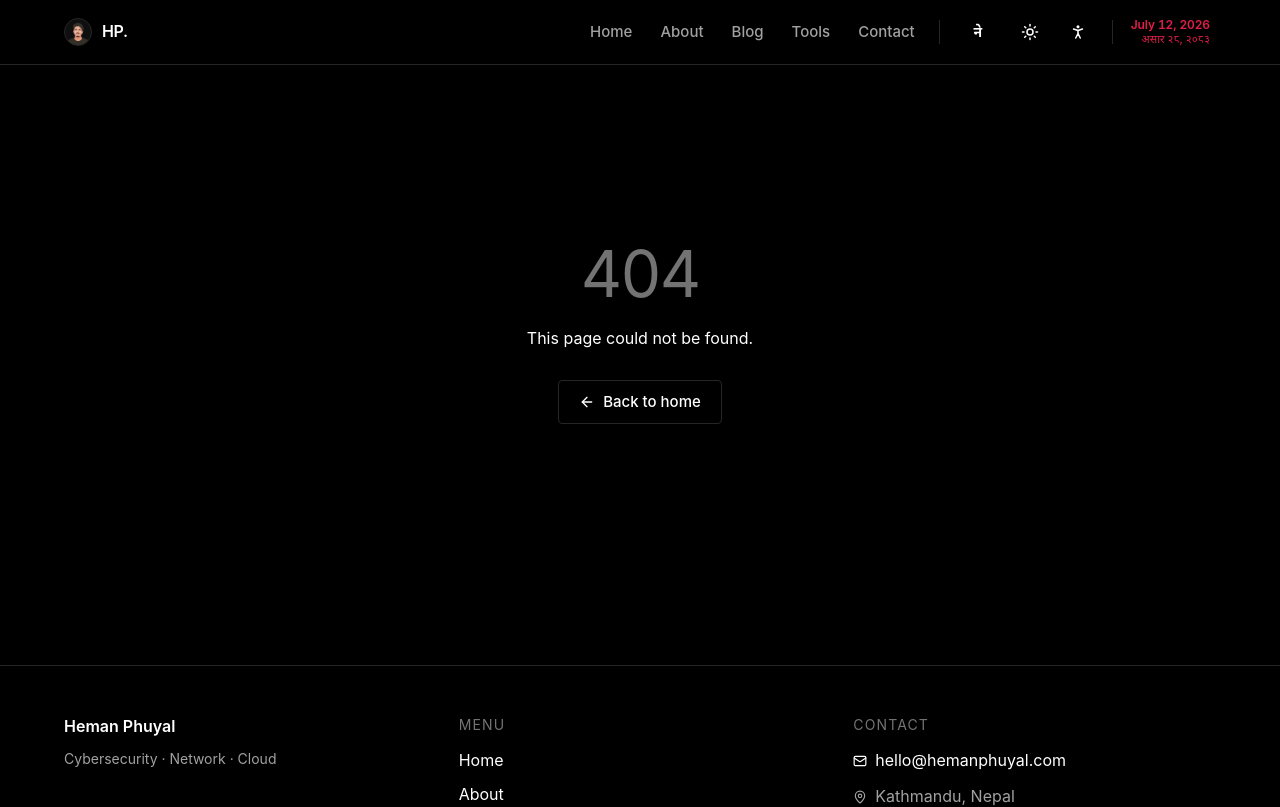
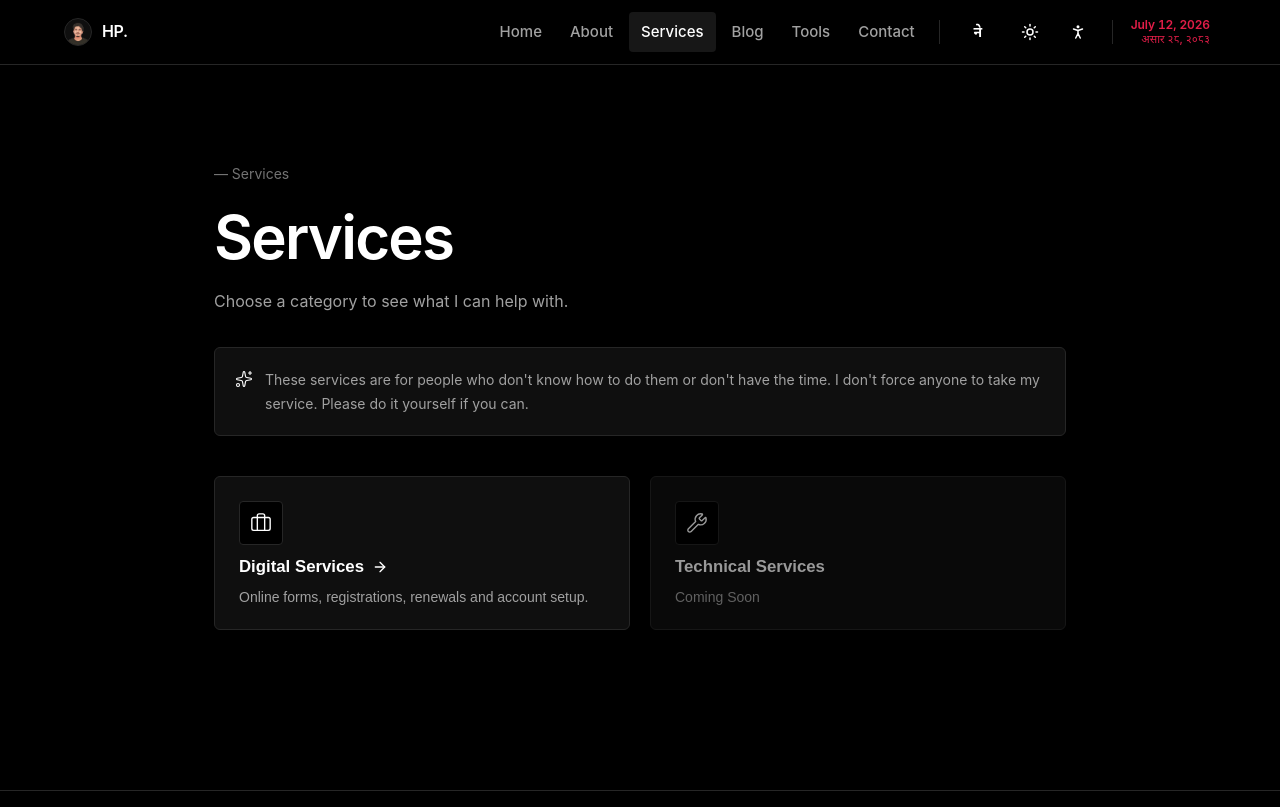
Before and after one commit to hemanphuyal/MyWebApp, a React (Vite) app: page /services in a window 1280 px wide. Shown: the top 807 px of the page. Built offline with nearby package versions, Linux system fonts and the light colour scheme.

Commit message:
Servic Page Added with Digital Service

```diff
--- a/src/App.tsx
+++ b/src/App.tsx
@@ -7,6 +7,7 @@ import Home from './pages/Home'
 import About from './pages/About'
 import Contact from './pages/Contact'
 import Blog from './pages/Blog'
+import Services from './pages/Services'
 import Tools from './pages/Tools'
 import CalendarPage from './pages/CalendarPage'
 import NotFound from './pages/NotFound'
@@ -26,6 +27,7 @@ export default function App() {
           <Route path="/" element={<Home />} />
           <Route path="/about" element={<About />} />
           <Route path="/contact" element={<Contact />} />
+          <Route path="/services" element={<Services />} />
           <Route path="/blog" element={<Blog />} />
           <Route path="/tools" element={<Tools />} />
           <Route path="/calendar" element={<CalendarPage />} />
--- a/src/components/Navbar.tsx
+++ b/src/components/Navbar.tsx
@@ -52,9 +52,9 @@ const styles: Record<string, React.CSSProperties> = {
   },
 }
 
-const NAV_ITEMS = ['home', 'about', 'blog', 'tools', 'contact'] as const
+const NAV_ITEMS = ['home', 'about', 'services', 'blog', 'tools', 'contact'] as const
 const PATHS: Record<(typeof NAV_ITEMS)[number], string> = {
-  home: '/', about: '/about', contact: '/contact', blog: '/blog', tools: '/tools',
+  home: '/', about: '/about', services: '/services', contact: '/contact', blog: '/blog', tools: '/tools',
 }
 
 export default function Navbar() {
--- a/src/locales/en.ts
+++ b/src/locales/en.ts
@@ -4,6 +4,7 @@ const en = {
     about: 'About',
     contact: 'Contact',
     blog: 'Blog',
+    services: 'Services',
     tools: 'Tools',
     language: 'Language',
     theme: 'Theme',
@@ -68,6 +69,8 @@ const en = {
     lede: 'Have a project or an idea? Send a message and I will get back to you.',
     name: 'Full name',
     email: 'Email',
+    phone: 'Phone number (optional)',
+    phonePlaceholder: '+977 98XXXXXXXX',
     subject: 'Subject',
     message: 'Message',
     send: 'Send message',
@@ -77,6 +80,32 @@ const en = {
       email: 'Please enter a valid email.',
       subject: 'Please enter a subject.',
       message: 'Please enter a message.',
+    },
+  },
+  services: {
+    title: 'Services',
+    lede: 'Choose a category to see what I can help with.',
+    back: 'Back to categories',
+    disclaimer:
+      "These services are for people who don't know how to do them or don't have the time. I don't force anyone to take my service. Please do it yourself if you can.",
+    digital: {
+      title: 'Digital Services',
+      desc: 'Online forms, registrations, renewals and account setup.',
+      lede: 'Assistance with common digital paperwork and online processes.',
+      items: [
+        'Foreign Employment Labor Permit Renew',
+        'Online Trading Account Opening',
+        'Voter ID Registration',
+        'Passport Form',
+      ],
+      more: 'More services coming soon',
+      getService: 'Get this service',
+      subjectPrefix: 'Service request',
+    },
+    technical: {
+      title: 'Technical Services',
+      desc: 'Coming soon.',
+      lede: 'Coming soon.',
     },
   },
   blog: { title: 'Blog', sub: 'Coming soon.' },
--- a/src/locales/ne.ts
+++ b/src/locales/ne.ts
@@ -6,6 +6,7 @@ const ne: Dict = {
     about: 'परिचय',
     contact: 'सम्पर्क',
     blog: 'ब्लग',
+    services: 'सेवाहरू',
     tools: 'उपकरण',
     language: 'भाषा',
     theme: 'थिम',
@@ -70,6 +71,8 @@ const ne: Dict = {
     lede: 'कुनै परियोजना वा विचार छ? सन्देश पठाउनुहोस्, म प्रतिक्रिया दिनेछु।',
     name: 'पूरा नाम',
     email: 'इमेल',
+    phone: 'फोन नम्बर (वैकल्पिक)',
+    phonePlaceholder: '+९७७ ९८XXXXXXXX',
     subject: 'विषय',
     message: 'सन्देश',
     send: 'सन्देश पठाउनुहोस्',
@@ -79,6 +82,32 @@ const ne: Dict = {
       email: 'कृपया मान्य इमेल लेख्नुहोस्।',
       subject: 'कृपया विषय लेख्नुहोस्।',
       message: 'कृपया सन्देश लेख्नुहोस्।',
+    },
+  },
+  services: {
+    title: 'सेवाहरू',
+    lede: 'म कस्तो सहयोग गर्न सक्छु हेर्न कुनै श्रेणी छान्नुहोस्।',
+    back: 'श्रेणीहरूमा फर्कनुहोस्',
+    disclaimer:
+      'यी सेवाहरू ती व्यक्तिहरूका लागि हुन् जसलाई गर्न आउँदैन वा समय छैन। म कसैलाई पनि मेरो सेवा लिन बाध्य पार्दिनँ। सक्नुहुन्छ भने आफैँ गर्नुहोस्।',
+    digital: {
+      title: 'डिजिटल सेवाहरू',
+      desc: 'अनलाइन फाराम, दर्ता, नवीकरण र खाता खोल्ने कार्य।',
+      lede: 'सामान्य डिजिटल कागजी काम र अनलाइन प्रक्रियामा सहयोग।',
+      items: [
+        'वैदेशिक रोजगार श्रम स्वीकृति नवीकरण',
+        'अनलाइन ट्रेडिङ खाता खोल्ने',
+        'मतदाता परिचयपत्र दर्ता',
+        'राहदानी फाराम',
+      ],
+      more: 'थप सेवाहरू चाँडै आउँदैछन्',
+      getService: 'यो सेवा लिनुहोस्',
+      subjectPrefix: 'सेवा अनुरोध',
+    },
+    technical: {
+      title: 'प्राविधिक सेवाहरू',
+      desc: 'चाँडै आउँदैछ।',
+      lede: 'चाँडै आउँदैछ।',
     },
   },
   blog: { title: 'ब्लग', sub: 'चाँडै आउँदैछ।' },
--- a/src/pages/Contact.tsx
+++ b/src/pages/Contact.tsx
@@ -1,6 +1,7 @@
 import { useEffect, useState } from 'react'
 import { useTranslation } from 'react-i18next'
-import { Mail, MapPin, ExternalLink, Send, User, AtSign, MessageSquare, Type } from 'lucide-react'
+import { useSearchParams } from 'react-router-dom'
+import { Mail, MapPin, ExternalLink, Send, User, AtSign, MessageSquare, Type, Phone } from 'lucide-react'
 
 const SCRIPT_URL = 'https://script.google.com/macros/s/AKfycbwLRklbPasarYp-y5aEe05dQZovea0m1X9pqf3u2-orSNoJtHcFQEJqgFzgd05qb5pUwg/exec'
 
@@ -8,7 +9,9 @@ type Status = 'idle' | 'sending' | 'success' | 'error'
 
 export default function Contact() {
   const { t } = useTranslation()
-  const [form, setForm] = useState({ name: '', email: '', subject: '', message: '' })
+  const [searchParams] = useSearchParams()
+  const initialSubject = searchParams.get('subject') || ''
+  const [form, setForm] = useState({ name: '', email: '', phone: '', subject: initialSubject, message: '' })
   const [status, setStatus] = useState<Status>('idle')
   const [errorMsg, setErrorMsg] = useState('')
 
@@ -28,6 +31,7 @@ export default function Contact() {
     e.preventDefault()
     const name = form.name.trim()
     const email = form.email.trim()
+    const phone = form.phone.trim()
     const subject = form.subject.trim() || 'Website Enquiry'
     const message = form.message.trim()
 
@@ -40,14 +44,15 @@ export default function Contact() {
       const body = new URLSearchParams()
       body.append('name', name)
       body.append('email', email)
+      if (phone) body.append('phone', phone)
       // Map subject into the "service" field the Apps Script expects
       body.append('service', subject)
-      body.append('message', message)
+      body.append('message', phone ? `${message}\n\nPhone: ${phone}` : message)
       const response = await fetch(SCRIPT_URL, { method: 'POST', body })
       const result = await response.json().catch(() => ({ status: 'success' }))
       if (result.status === 'success') {
         setStatus('success')
-        setForm({ name: '', email: '', subject: '', message: '' })
+        setForm({ name: '', email: '', phone: '', subject: '', message: '' })
       } else {
         setStatus('error')
         setErrorMsg(result.message || t('contact.errors.message'))
@@ -72,6 +77,9 @@ export default function Contact() {
             </Field>
             <Field icon={<AtSign size={16} />} id="c-email" label={t('contact.email')}>
               <input id="c-email" type="email" className="input" autoComplete="email" value={form.email} onChange={update('email')} maxLength={255} />
+            </Field>
+            <Field icon={<Phone size={16} />} id="c-phone" label={t('contact.phone')}>
+              <input id="c-phone" type="tel" className="input" autoComplete="tel" value={form.phone} onChange={update('phone')} maxLength={30} placeholder={t('contact.phonePlaceholder')} />
             </Field>
             <Field icon={<Type size={16} />} id="c-subject" label={t('contact.subject')}>
               <input id="c-subject" className="input" value={form.subject} onChange={update('subject')} maxLength={150} placeholder="Website Enquiry" />
@@ -154,6 +162,16 @@ export default function Contact() {
                     <ExternalLink size={16} /> GitHub
                   </a>
                 </li>
+                <li>
+                  <a
+                    href="https://t.me/hemanphuyal"
+                    target="_blank"
+                    rel="noreferrer"
+                    style={{ display: 'inline-flex', alignItems: 'center', gap: 8 }}
+                  >
+                    <ExternalLink size={16} /> Telegram
+                  </a>
+                </li>
               </ul>
             </div>
           </aside>
--- /dev/null
+++ b/src/pages/Services.tsx
@@ -0,0 +1,139 @@
+import { useState } from 'react'
+import { useTranslation } from 'react-i18next'
+import { useNavigate } from 'react-router-dom'
+import { ArrowLeft, ArrowRight, Briefcase, Wrench, Sparkles, Send } from 'lucide-react'
+
+type Category = 'digital' | 'technical'
+
+export default function Services() {
+  const { t } = useTranslation()
+  const navigate = useNavigate()
+  const [active, setActive] = useState<Category | null>(null)
+
+  const requestService = (item: string) => {
+    const prefix = t('services.digital.subjectPrefix')
+    const subject = `${prefix}: ${item}`
+    navigate(`/contact?subject=${encodeURIComponent(subject)}`)
+  }
+
+  const categories: Array<{ key: Category; icon: React.ReactNode; comingSoon?: boolean }> = [
+    { key: 'digital', icon: <Briefcase size={22} strokeWidth={1.5} /> },
+    { key: 'technical', icon: <Wrench size={22} strokeWidth={1.5} />, comingSoon: true },
+  ]
+
+  const digitalItems = t('services.digital.items', { returnObjects: true }) as string[]
+
+  return (
+    <section className="section">
+      <div className="container" style={{ maxWidth: 900 }}>
+        <span className="small muted mono">— {t('services.title')}</span>
+        <h1 style={{ marginTop: 16 }}>
+          {active ? t(`services.${active}.title`) : t('services.title')}
+        </h1>
+        <p className="secondary" style={{ marginTop: 16, maxWidth: 620, lineHeight: 1.7 }}>
+          {active ? t(`services.${active}.lede`) : t('services.lede')}
+        </p>
+
+        {/* Disclaimer */}
+        <div
+          className="card"
+          style={{ marginTop: 32, padding: 20, display: 'flex', gap: 12, alignItems: 'flex-start' }}
+        >
+          <Sparkles size={18} strokeWidth={1.5} style={{ flexShrink: 0, marginTop: 2 }} />
+          <p className="small secondary" style={{ margin: 0, lineHeight: 1.7 }}>
+            {t('services.disclaimer')}
+          </p>
+        </div>
+
+        <div style={{ marginTop: 40 }}>
+          {active === null && (
+            <div className="grid grid-2">
+              {categories.map(({ key, icon, comingSoon }) => (
+                <button
+                  key={key}
+                  onClick={() => !comingSoon && setActive(key)}
+                  disabled={comingSoon}
+                  className="card"
+                  style={{
+                    display: 'flex', flexDirection: 'column', gap: 12,
+                    textAlign: 'left', cursor: comingSoon ? 'not-allowed' : 'pointer',
+                    opacity: comingSoon ? 0.6 : 1,
+                    background: 'var(--surface)',
+                  }}
+                >
+                  <div
+                    style={{
+                      width: 44, height: 44, borderRadius: 'var(--radius)',
+                      border: '1px solid var(--border)', background: 'var(--bg)',
+                      display: 'inline-flex', alignItems: 'center', justifyContent: 'center',
+                      color: 'var(--text)',
+                    }}
+                  >
+                    {icon}
+                  </div>
+                  <div style={{ display: 'flex', alignItems: 'center', justifyContent: 'space-between', gap: 8 }}>
+                    <div style={{ fontSize: '1.05rem', fontWeight: 600, color: 'var(--text)' }}>
+                      {t(`services.${key}.title`)}
+                    </div>
+                    {!comingSoon && <ArrowRight size={16} />}
+                  </div>
+                  <div className="small secondary">
+                    {comingSoon ? t('common.comingSoon') : t(`services.${key}.desc`)}
+                  </div>
+                </button>
+              ))}
+            </div>
+          )}
+
+          {active === 'digital' && (
+            <>
+              <button
+                onClick={() => setActive(null)}
+                className="btn btn--ghost"
+                style={{ padding: 0, height: 'auto', marginBottom: 24 }}
+              >
+                <ArrowLeft size={16} /> {t('services.back')}
+              </button>
+              <ul style={{ listStyle: 'none', padding: 0, margin: 0, display: 'flex', flexDirection: 'column', gap: 0 }}>
+                {digitalItems.map((item, i) => (
+                  <li
+                    key={i}
+                    style={{
+                      padding: '18px 4px',
+                      borderTop: i === 0 ? '1px solid var(--border)' : 'none',
+                      borderBottom: '1px solid var(--border)',
+                      display: 'flex', alignItems: 'center', gap: 16, flexWrap: 'wrap',
+                    }}
+                  >
+                    <span className="mono small muted" style={{ minWidth: 32 }}>
+                      {String(i + 1).padStart(2, '0')}
+                    </span>
+                    <span style={{ flex: 1, minWidth: 180 }}>{item}</span>
+                    <button
+                      type="button"
+                      onClick={() => requestService(item)}
+                      className="btn btn--primary"
+                      style={{ fontSize: '0.85rem', padding: '8px 14px', height: 'auto' }}
+                    >
+                      <Send size={14} /> {t('services.digital.getService')}
+                    </button>
+                  </li>
+                ))}
+                <li
+                  style={{
+                    padding: '18px 4px',
+                    borderBottom: '1px solid var(--border)',
+                    display: 'flex', alignItems: 'center', gap: 16,
+                  }}
+                >
+                  <span className="mono small muted" style={{ minWidth: 32 }}>—</span>
+                  <span className="secondary" style={{ flex: 1 }}>{t('services.digital.more')}</span>
+                </li>
+              </ul>
+            </>
+          )}
+        </div>
+      </div>
+    </section>
+  )
+}
```
Also changed, not shown: 1 other file (tests, documents, lock files or other folders).
